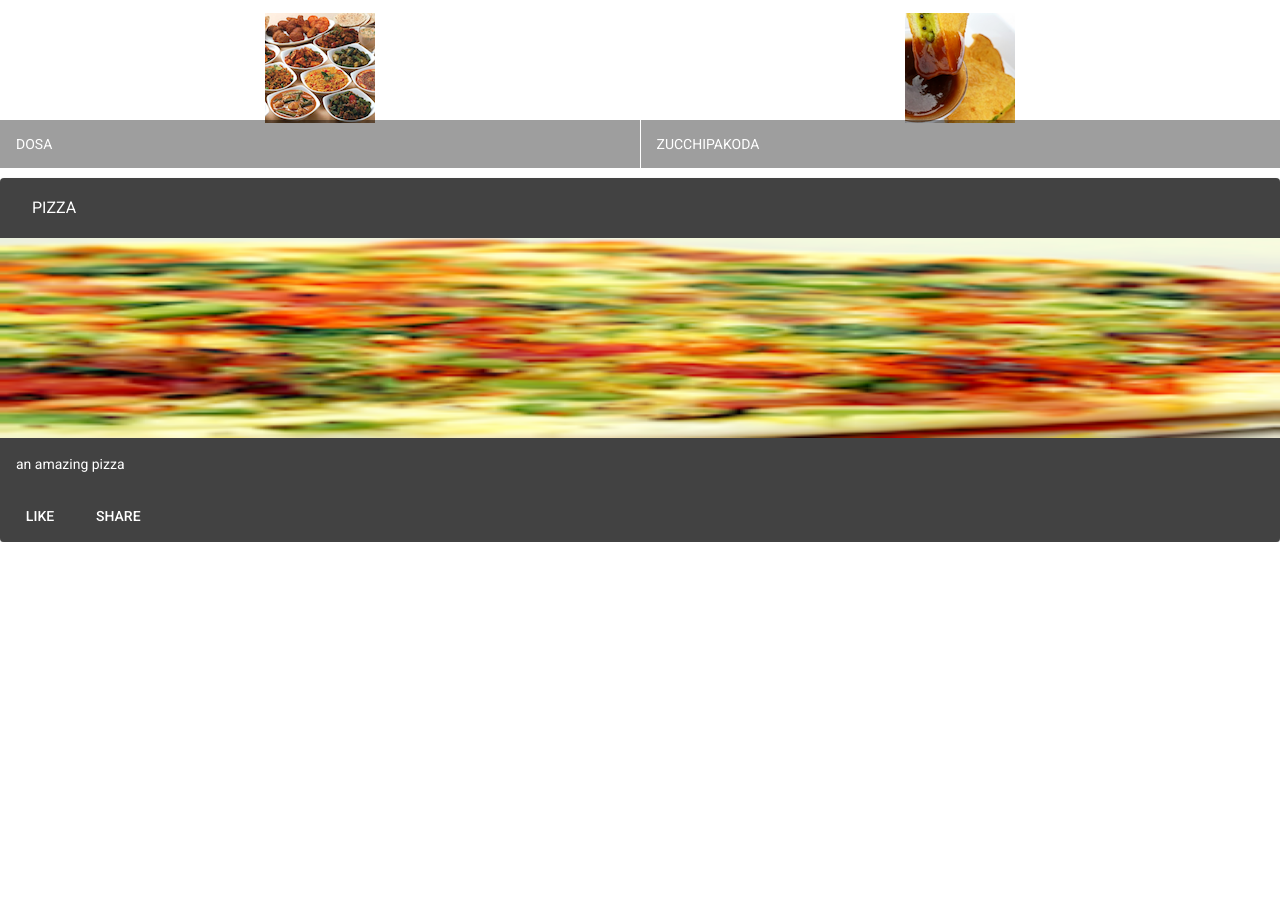
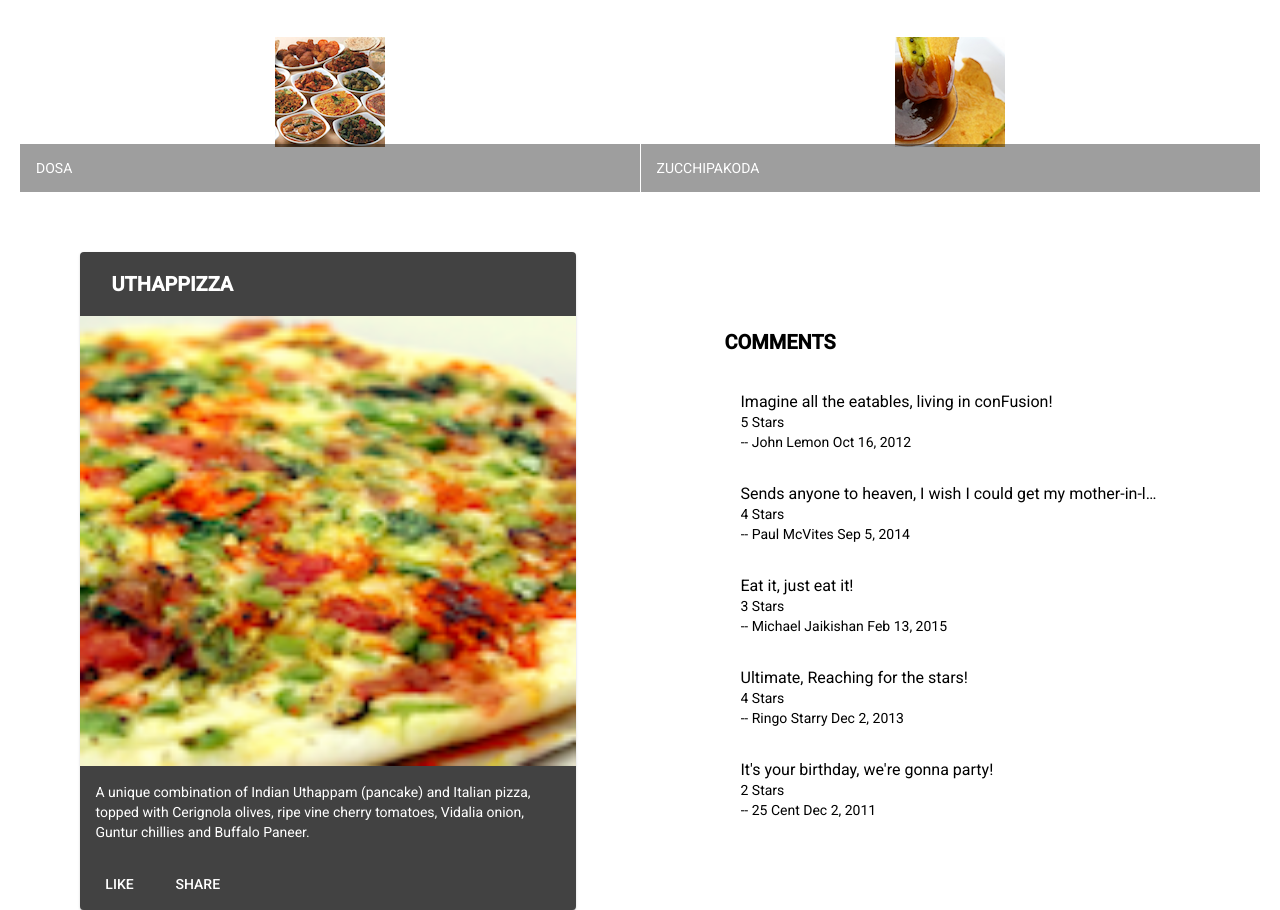
Before and after one commit to pranjay-poddar/Red-Sands-Restaurant-App, an Angular app: page / in a window 1280 px wide. Shown: the part 360-1270 px from the top of the page. Before the commit the page ends 902 px from the top, so only its background shows below. Built offline with nearby package versions, Linux system fonts and the light colour scheme.

Commit message:
added the selected food details section

```diff
--- a/src/app/app.component.html
+++ b/src/app/app.component.html
@@ -1,2 +1,3 @@
 <mat-toolbar color='primary'><span>Red Sands Restaurant</span></mat-toolbar>
-<app-view></app-view>
+<app-menu></app-menu>
+<!-- <app-dishdetail></app-dishdetail> -->
--- a/src/app/app.module.ts
+++ b/src/app/app.module.ts
@@ -10,11 +10,13 @@
 import { MatCardModule } from '@angular/material/card';
 import { MatGridListModule } from '@angular/material/grid-list';
 import 'hammerjs';
-import { ViewComponent } from './view/view.component';
+import { MenuComponent } from './menu/menu.component';
+import { DishdetailComponent } from './dishdetail/dishdetail.component';
 @NgModule({
   declarations: [
     AppComponent,
-    ViewComponent
+    MenuComponent,
+    DishdetailComponent
   ],
   imports: [
     BrowserModule,
--- /dev/null
+++ b/src/app/dishdetail/dishdetail.component.html
@@ -0,0 +1,38 @@
+<br>
+<div class="container" fxLayout="row" fxLayout.sm="column" fxLayout.xs="column" fxLayoutAlign.gt-md="space-around center" fxLayoutGap="10px" fxLayoutGap.xs="0">
+
+    <div fxFlex="40">
+
+        <mat-card>
+            <mat-card-header>
+                <mat-card-title *ngIf="dish">
+                    <h2 style="font-weight: bold;">{{ dish.name | uppercase }}</h2>
+                </mat-card-title>
+            </mat-card-header>
+            <img height="450px" mat-card-image src={{dish.image}} alt={{dish.name}}>
+            <mat-card-content>
+                <p>{{ dish.description }}</p>
+            </mat-card-content>
+            <mat-card-actions>
+                <button mat-button>LIKE</button>
+                <button mat-button>SHARE</button>
+            </mat-card-actions>
+        </mat-card>
+    </div>
+    <div fxFlex="40">
+        <div class="container" fxLayout="column" fxLayoutGap="10px">
+            <h2 style="font-weight: bold;">COMMENTS</h2>
+            <mat-list fxFlex *ngIf="dish">
+                <mat-list-item *ngFor="let comment of dish.comments">
+                    <p matLine> {{comment.comment}}</p>
+                    <p matLine> {{comment.rating}} Stars</p>
+                    <p matLine> -- {{comment.author}} {{comment.date | date}}</p>
+                    <p matLine>
+                        <span>  </span>
+                    </p>
+                </mat-list-item>
+            </mat-list>
+        </div>
+    </div>
+</div>
+<br>
--- /dev/null
+++ b/src/app/dishdetail/dishdetail.component.scss
@@ -0,0 +1,3 @@
+.mat-list-base .mat-list-item {
+    color: black;
+}
--- /dev/null
+++ b/src/app/dishdetail/dishdetail.component.ts
@@ -0,0 +1,58 @@
+import { Component, OnInit } from '@angular/core';
+const DISH = {
+  id: '0',
+  name: 'Uthappizza',
+  image: '/assets/images/uthappizza.png',
+  category: 'mains',
+  featured: true,
+  label: 'Hot',
+  price: '4.99',
+
+  description: 'A unique combination of Indian Uthappam (pancake) and Italian pizza, topped with Cerignola olives, ripe vine cherry tomatoes, Vidalia onion, Guntur chillies and Buffalo Paneer.',
+  comments: [
+       {
+           rating: 5,
+           comment: 'Imagine all the eatables, living in conFusion!',
+           author: 'John Lemon',
+           date: '2012-10-16T17:57:28.556094Z'
+       },
+       {
+        rating: 4,
+        comment: 'Sends anyone to heaven, I wish I could get my mother-in-law to eat it!',
+        author: 'Paul McVites',
+        date: '2014-09-05T17:57:28.556094Z'
+    },
+    {
+        rating: 3,
+        comment: 'Eat it, just eat it!',
+        author: 'Michael Jaikishan',
+        date: '2015-02-13T17:57:28.556094Z'
+    },
+       {
+        rating: 4,
+        comment: 'Ultimate, Reaching for the stars!',
+        author: 'Ringo Starry',
+        date: '2013-12-02T17:57:28.556094Z'
+    },
+    {
+      rating: 2,
+      comment: 'It\'s your birthday, we\'re gonna party!',
+      author: '25 Cent',
+      date: '2011-12-02T17:57:28.556094Z'
+  }
+]
+};
+@Component({
+  selector: 'app-dishdetail',
+  templateUrl: './dishdetail.component.html',
+  styleUrls: ['./dishdetail.component.scss']
+})
+
+export class DishdetailComponent implements OnInit {
+  dish = DISH;
+  constructor() { }
+
+  ngOnInit(): void {
+  }
+
+}
--- /dev/null
+++ b/src/app/menu/menu.component.html
@@ -0,0 +1,22 @@
+<div class="container" fxLayout="column" fxLayoutGap="10px">
+    <div fxFlex>
+        <div>
+            <h1 style="font-weight: bold;">Menu</h1>
+            <hr>
+        </div>
+
+    </div>
+
+    <div fxFlex>
+        <mat-grid-list cols="2" rowHeight="200px">
+            <mat-grid-tile *ngFor="let dish of dishes">
+                <img src={{dish.image}} alt={{dish.name}}>
+                <mat-grid-tile-footer>
+                    <h1>{{dish.name | uppercase}}</h1>
+                </mat-grid-tile-footer>
+            </mat-grid-tile>
+        </mat-grid-list>
+    </div>
+
+</div>
+<app-dishdetail></app-dishdetail>
--- a/src/app/view/view.component.html
+++ /dev/null
@@ -1,37 +0,0 @@
-<div class="container" fxLayout="column" fxLayoutGap="10px">
-    <div fxFlex>
-        <div>
-            <h3>Menu</h3>
-            <hr>
-        </div>
-
-    </div>
-
-    <div fxFlex>
-        <mat-grid-list cols="2" rowHeight="200px">
-            <mat-grid-tile *ngFor="let dish of dishes">
-                <img src={{dish.image}} alt={{dish.name}}>
-                <mat-grid-tile-footer>
-                    <h1>{{dish.name | uppercase}}</h1>
-                </mat-grid-tile-footer>
-            </mat-grid-tile>
-        </mat-grid-list>
-    </div>
-    <div fxFlex>
-        <mat-card>
-            <mat-card-header>
-                <mat-card-title *ngIf="selectedDish">
-                    <h3>{{ selectedDish.name | uppercase }}</h3>
-                </mat-card-title>
-            </mat-card-header>
-            <img height="200px" width="200px" mat-card-image src={{selectedDish.image}} alt={{selectedDish.name}}>
-            <mat-card-content>
-                <p>{{ selectedDish.description }}</p>
-            </mat-card-content>
-            <mat-card-actions>
-                <button mat-button>LIKE</button>
-                <button mat-button>SHARE</button>
-            </mat-card-actions>
-        </mat-card>
-    </div>
-</div>
--- a/src/index.html
+++ b/src/index.html
@@ -1,8 +1,9 @@
 <!doctype html>
 <html lang="en">
+
 <head>
     <meta charset="utf-8">
-  <title>Learning</title>
+    <title>Red Sands Restaurants</title>
     <base href="/">
     <meta name="viewport" content="width=device-width, initial-scale=1">
     <link rel="icon" type="image/x-icon" href="favicon.ico">
@@ -10,7 +11,9 @@
     <link href="https://fonts.googleapis.com/css2?family=Roboto:wght@300;400;500&display=swap" rel="stylesheet">
     <link href="https://fonts.googleapis.com/icon?family=Material+Icons" rel="stylesheet">
 </head>
+
 <body class="mat-typography">
     <app-root></app-root>
 </body>
+
 </html>
--- a/src/styles.scss
+++ b/src/styles.scss
@@ -10,3 +10,7 @@
     padding: 0;
     font-family: Roboto, "Helvetica Neue", sans-serif;
 }
+
+.container {
+    margin: 20px;
+}
```
Also changed, not shown: src/app/menu/menu.component.ts (renamed from src/app/view/view.component.ts, +5 -5 lines), src/app/menu/menu.component.scss (added), 2 other files (tests, documents, lock files or other folders). Lines whose indentation alone changed are shown as unchanged.
